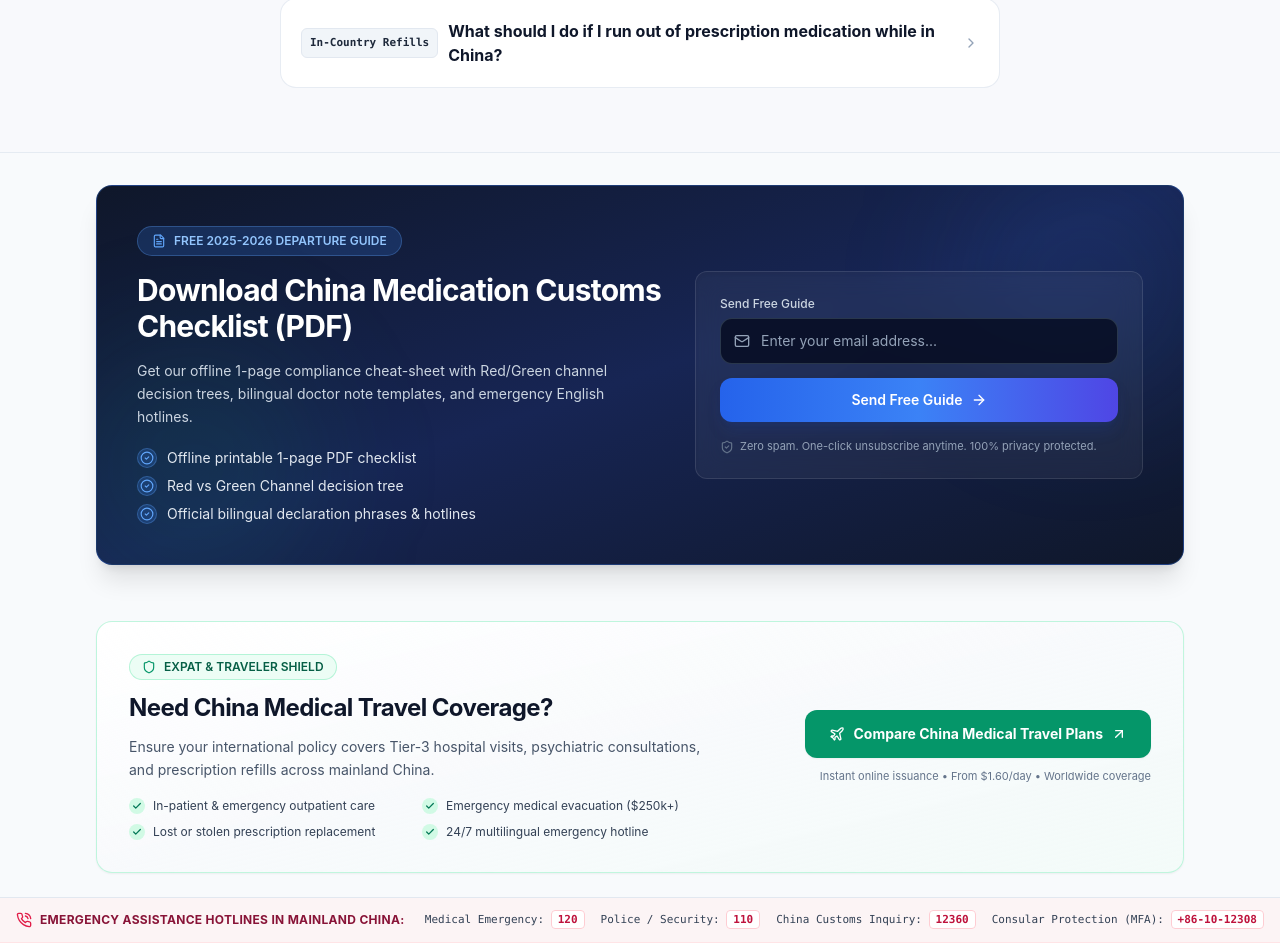
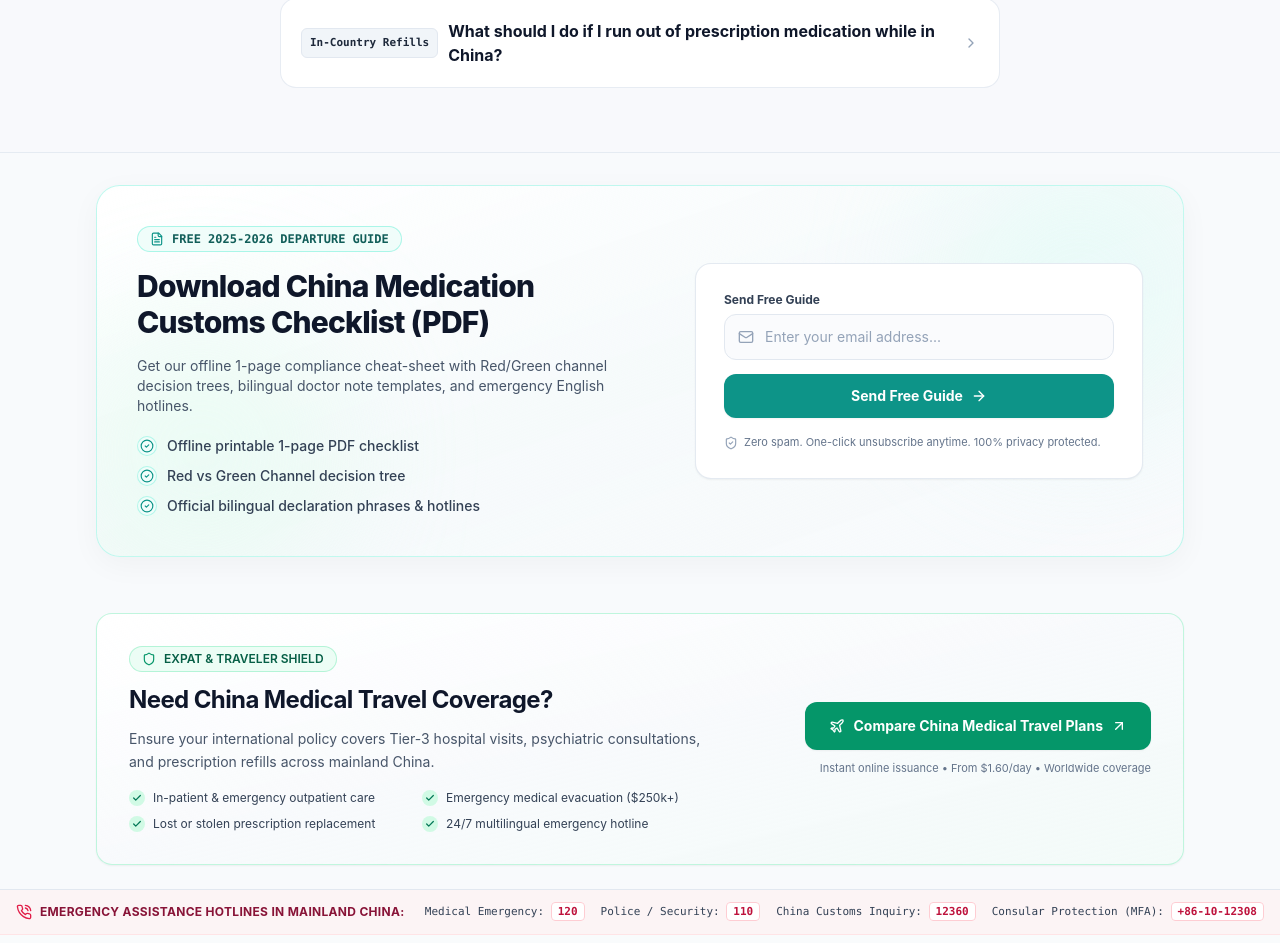
Before and after one commit to bdodh22/china-meds-check, a Next.js app: page / in a window 1280 px wide. Shown: the part 3007-3950 px from the top of the page. Built offline with nearby package versions, Linux system fonts and the light colour scheme.

Commit message:
style: replace dark lead-capture block with elegant light glassmorphism card

```diff
--- a/components/conversion/LeadCaptureEmailCard.tsx
+++ b/components/conversion/LeadCaptureEmailCard.tsx
@@ -49,64 +49,64 @@ export default function LeadCaptureEmailCard({
   };
 
   return (
-    <div className="w-full bg-gradient-to-br from-slate-900 via-blue-950 to-slate-900 text-white rounded-2xl p-6 sm:p-8 lg:p-10 shadow-xl border border-blue-500/30 relative overflow-hidden">
-      {/* Subtle Background Glow */}
-      <div className="absolute top-0 right-0 -mt-8 -mr-8 w-64 h-64 bg-blue-500/10 rounded-full blur-3xl pointer-events-none" />
-      <div className="absolute bottom-0 left-0 -mb-8 -ml-8 w-64 h-64 bg-emerald-500/10 rounded-full blur-3xl pointer-events-none" />
+    <div className="w-full bg-gradient-to-br from-white via-teal-50/20 to-slate-50/70 rounded-3xl p-6 sm:p-8 lg:p-10 shadow-[0_8px_30px_rgb(0,0,0,0.04)] border border-teal-200/60 relative overflow-hidden">
+      {/* Subtle Ambient Light */}
+      <div className="absolute top-0 right-0 -mt-10 -mr-10 w-72 h-72 bg-teal-100/30 rounded-full blur-3xl pointer-events-none" />
+      <div className="absolute bottom-0 left-0 -mb-10 -ml-10 w-72 h-72 bg-emerald-100/30 rounded-full blur-3xl pointer-events-none" />
 
       <div className="relative z-10 flex flex-col lg:flex-row lg:items-center justify-between gap-8">
         {/* Left Column: Value Proposition */}
         <div className="space-y-4 max-w-xl">
-          <div className="inline-flex items-center gap-2 px-3.5 py-1.5 rounded-full bg-blue-500/20 text-blue-300 text-xs font-semibold border border-blue-400/30 shrink-0 whitespace-nowrap">
-            <FileText className="h-3.5 w-3.5 text-blue-400" />
+          <div className="inline-flex items-center gap-2 px-3 py-1 rounded-full bg-teal-50 text-teal-800 text-xs font-bold border border-teal-200/80 shrink-0 whitespace-nowrap font-mono">
+            <FileText className="h-3.5 w-3.5 text-teal-600" />
             <span>{t.badge}</span>
           </div>
 
-          <h3 className="text-xl sm:text-2xl lg:text-3xl font-bold tracking-tight text-white leading-snug">
+          <h3 className="text-xl sm:text-2xl lg:text-3xl font-extrabold tracking-tight text-slate-900 leading-snug">
             {medicationName ? `${medicationName} • ${t.title}` : t.title}
           </h3>
 
-          <p className="text-sm text-slate-300 leading-relaxed">
+          <p className="text-xs sm:text-sm text-slate-600 leading-relaxed">
             {t.subtitle}
           </p>
 
-          <ul className="space-y-2 pt-1 text-xs sm:text-sm text-slate-200">
+          <ul className="space-y-2.5 pt-1 text-xs sm:text-sm text-slate-700">
             <li className="flex items-center gap-2.5">
-              <span className="h-5 w-5 rounded-full bg-blue-500/20 text-blue-400 flex items-center justify-center shrink-0 border border-blue-400/30">
+              <span className="h-5 w-5 rounded-full bg-teal-50 text-teal-600 flex items-center justify-center shrink-0 border border-teal-200/70">
                 <CheckCircle2 className="h-3.5 w-3.5" />
               </span>
-              <span>{t.bullet1}</span>
+              <span className="font-medium">{t.bullet1}</span>
             </li>
             <li className="flex items-center gap-2.5">
-              <span className="h-5 w-5 rounded-full bg-blue-500/20 text-blue-400 flex items-center justify-center shrink-0 border border-blue-400/30">
+              <span className="h-5 w-5 rounded-full bg-teal-50 text-teal-600 flex items-center justify-center shrink-0 border border-teal-200/70">
                 <CheckCircle2 className="h-3.5 w-3.5" />
               </span>
-              <span>{t.bullet2}</span>
+              <span className="font-medium">{t.bullet2}</span>
             </li>
             <li className="flex items-center gap-2.5">
-              <span className="h-5 w-5 rounded-full bg-blue-500/20 text-blue-400 flex items-center justify-center shrink-0 border border-blue-400/30">
+              <span className="h-5 w-5 rounded-full bg-teal-50 text-teal-600 flex items-center justify-center shrink-0 border border-teal-200/70">
                 <CheckCircle2 className="h-3.5 w-3.5" />
               </span>
-              <span>{t.bullet3}</span>
+              <span className="font-medium">{t.bullet3}</span>
             </li>
           </ul>
         </div>
 
         {/* Right Column: Interaction Form / Success View */}
-        <div className="w-full lg:max-w-md bg-white/5 backdrop-blur-md rounded-xl p-5 sm:p-6 border border-white/10 shadow-inner">
+        <div className="w-full lg:max-w-md bg-white rounded-2xl p-5 sm:p-7 border border-slate-200/90 shadow-sm">
           {status === 'success' ? (
-            <div className="space-y-4 py-3 text-center sm:text-left">
-              <div className="inline-flex items-center justify-center h-12 w-12 rounded-full bg-emerald-500/20 text-emerald-400 border border-emerald-400/30">
+            <div className="space-y-4 py-2 text-center sm:text-left">
+              <div className="inline-flex items-center justify-center h-12 w-12 rounded-full bg-emerald-50 text-emerald-600 border border-emerald-200">
                 <CheckCircle2 className="h-6 w-6" />
               </div>
               <div className="space-y-1">
-                <h4 className="text-base sm:text-lg font-bold text-white">
+                <h4 className="text-base sm:text-lg font-bold text-slate-900">
                   {t.successTitle}
                 </h4>
-                <p className="text-xs sm:text-sm text-slate-300 leading-relaxed">
+                <p className="text-xs sm:text-sm text-slate-600 leading-relaxed">
                   {t.successDesc}
                 </p>
-                <p className="text-xs font-mono text-blue-300 pt-1 break-all">
+                <p className="text-xs font-mono font-bold text-teal-700 pt-1 break-all">
                   {email}
                 </p>
               </div>
@@ -115,7 +115,7 @@ export default function LeadCaptureEmailCard({
                 <button
                   type="button"
                   onClick={() => window.print()}
-                  className="inline-flex items-center justify-center gap-2 px-4 py-2.5 rounded-lg bg-emerald-500 hover:bg-emerald-600 text-white text-xs font-semibold shadow transition-all duration-200 hover:-translate-y-0.5 active:scale-[0.98]"
+                  className="inline-flex items-center justify-center gap-2 px-4 py-2.5 rounded-xl bg-teal-600 hover:bg-teal-700 text-white text-xs font-bold shadow-sm transition-all duration-200 hover:-translate-y-0.5 active:scale-[0.98]"
                 >
                   <Download className="h-3.5 w-3.5" />
                   <span>{t.printChecklist}</span>
@@ -126,7 +126,7 @@ export default function LeadCaptureEmailCard({
                     setStatus('idle');
                     setEmail('');
                   }}
-                  className="inline-flex items-center justify-center px-4 py-2.5 rounded-lg bg-white/10 hover:bg-white/15 text-slate-300 text-xs font-medium transition-all"
+                  className="inline-flex items-center justify-center px-4 py-2.5 rounded-xl bg-slate-100 hover:bg-slate-200 text-slate-700 text-xs font-medium transition-all"
                 >
                   {t.reset}
                 </button>
@@ -135,7 +135,7 @@ export default function LeadCaptureEmailCard({
           ) : (
             <form onSubmit={handleSubmit} className="space-y-3.5">
               <div className="space-y-1.5">
-                <label htmlFor="lead-email-input" className="block text-xs font-medium text-slate-300">
+                <label htmlFor="lead-email-input" className="block text-xs font-bold text-slate-700">
                   {t.button}
                 </label>
                 <div className="relative">
@@ -152,20 +152,20 @@ export default function LeadCaptureEmailCard({
                       if (status === 'error') setStatus('idle');
                     }}
                     placeholder={t.placeholder}
-                    className={`w-full pl-10 pr-4 py-3 bg-slate-950/70 border ${
-                      status === 'error' ? 'border-red-400 focus:ring-red-400/50' : 'border-slate-700/80 focus:border-blue-400 focus:ring-blue-400/40'
-                    } rounded-xl text-sm text-white placeholder-slate-400 focus:outline-none focus:ring-2 transition-all`}
+                    className={`w-full pl-10 pr-4 py-3 bg-slate-50/70 border ${
+                      status === 'error' ? 'border-rose-400 focus:ring-rose-400/30' : 'border-slate-200 focus:border-teal-600 focus:ring-teal-500/20'
+                    } rounded-xl text-sm text-slate-900 placeholder-slate-400 focus:outline-none focus:bg-white focus:ring-2 transition-all`}
                   />
                 </div>
                 {status === 'error' && errorMessage && (
-                  <p className="text-xs text-red-400 pl-1">{errorMessage}</p>
+                  <p className="text-xs text-rose-600 pl-1">{errorMessage}</p>
                 )}
               </div>
 
               <button
                 type="submit"
                 disabled={status === 'loading'}
-                className="w-full inline-flex items-center justify-center gap-2 px-5 py-3 rounded-xl bg-gradient-to-r from-blue-600 via-blue-500 to-indigo-600 hover:from-blue-500 hover:to-indigo-500 text-white text-sm font-semibold shadow-lg shadow-blue-900/30 transition-all duration-200 hover:-translate-y-0.5 active:scale-[0.98] disabled:opacity-60 disabled:cursor-not-allowed"
+                className="w-full inline-flex items-center justify-center gap-2 px-5 py-3 rounded-xl bg-teal-600 hover:bg-teal-700 text-white text-sm font-bold shadow-sm hover:shadow-[0_8px_20px_rgba(13,148,136,0.2)] transition-all duration-200 hover:-translate-y-0.5 active:scale-[0.98] disabled:opacity-60 disabled:cursor-not-allowed"
               >
                 {status === 'loading' ? (
                   <>
@@ -180,8 +180,8 @@ export default function LeadCaptureEmailCard({
                 )}
               </button>
 
-              <div className="flex items-center gap-1.5 pt-1 text-[11px] text-slate-400">
-                <ShieldCheck className="h-3.5 w-3.5 text-slate-500 shrink-0" />
+              <div className="flex items-center gap-1.5 pt-1 text-[11px] text-slate-500">
+                <ShieldCheck className="h-3.5 w-3.5 text-slate-400 shrink-0" />
                 <span className="leading-tight">{t.privacy}</span>
               </div>
             </form>
```
